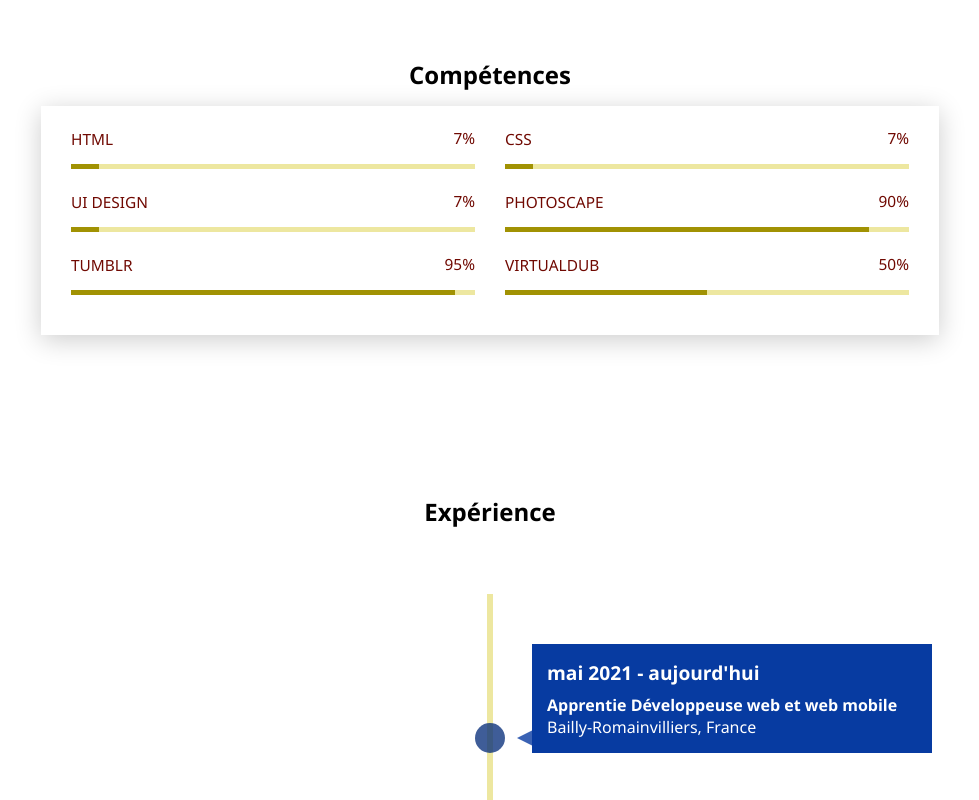
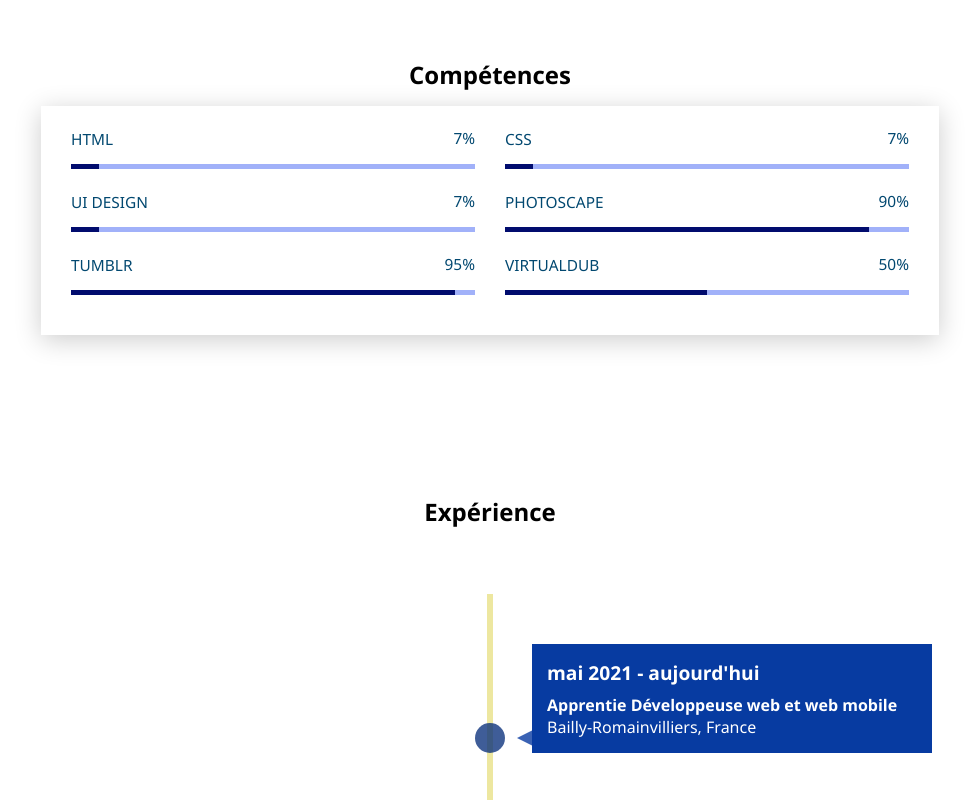
Before and after one commit to Coporolight/decouverte-code-melanie, a website: page index.html in a window 1280 px wide. Shown: the part 1120-1920 px from the top of the page, without its empty margins (150-1129 px from the left). Drawn offline with Linux system fonts and the light colour scheme.

Commit message:
colorchangecsslangues

```diff
--- a/styles.css
+++ b/styles.css
@@ -347,7 +347,7 @@ text-align: center;
 
 .progress-value,
 .progress-badge {
-  color: #700902;
+  color: #024870;
   font-size: 0.8571em;
   text-transform: uppercase;
 }
@@ -361,12 +361,12 @@ text-align: center;
 
 .progress {
   margin-top: 14px;
-	background: rgba(209, 196, 19, 0.4);
+	background: rgba(22, 62, 240, 0.4);
 }
 
 .progress-bar {
   height: 5px;
-  background: #a19203;
+  background: #010c6e;
 }
 
 
```
